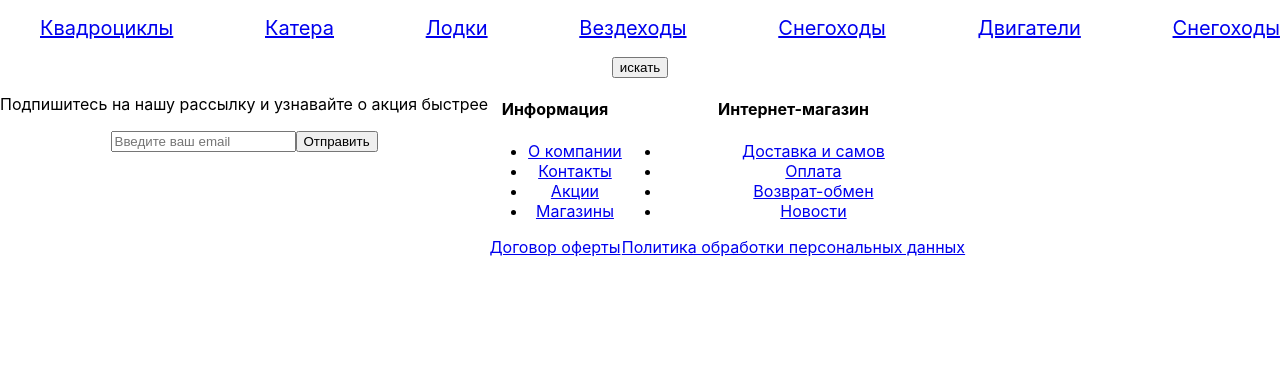
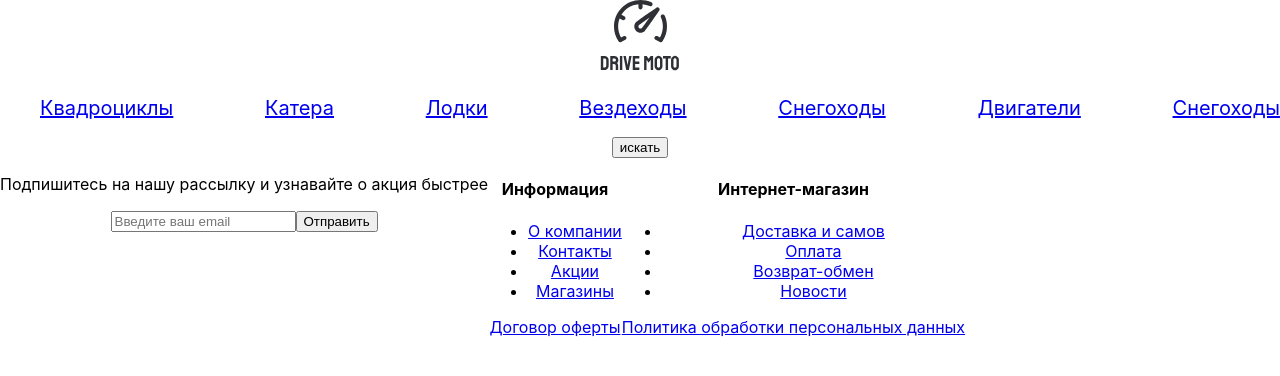
Before and after one commit to TrocyukS96/react-project, a React (Create React App) app: page / in a window 1280 px wide. Shown: the top 376 px of the page. Built offline with nearby package versions, Linux system fonts and the light colour scheme.

Commit message:
add Logo

```diff
--- a/src/App.js
+++ b/src/App.js
@@ -3,10 +3,12 @@ import './App.css';
 import Btn from './components/btn/Btn';
 import Footer from './components/footer/Footer';
 import Nav from './components/nav/Nav';
+import Logo from "./components/logo/Logo";
 
 function App() {
   return (
     <div className="App">
+      <Logo />
       <Nav />
       <Btn/>
       <Footer/>
--- /dev/null
+++ b/src/components/logo/Logo.js
@@ -0,0 +1,11 @@
+import React from "react";
+import './Logo.css';
+import logo from "./../../assets/image/logo/лого.svg";
+
+function Logo() {
+    return (
+        <img className="logo" src={logo} alt="logo" />
+    );
+}
+
+export default Logo;
```
Also changed, not shown: src/assets/image/logo/лого.svg (added), src/components/logo/Logo.css (added).
